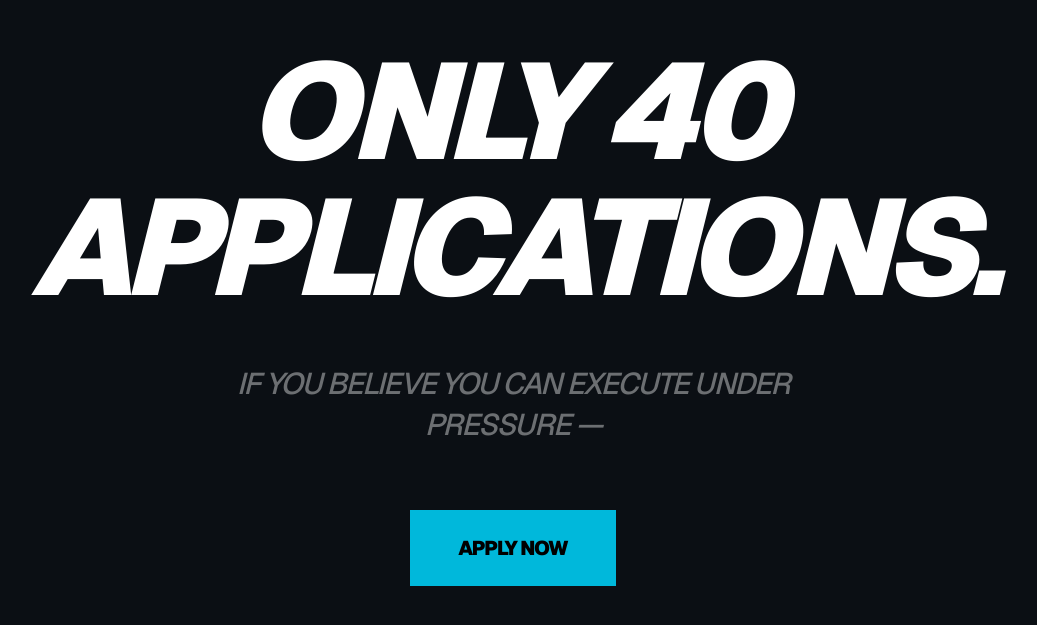
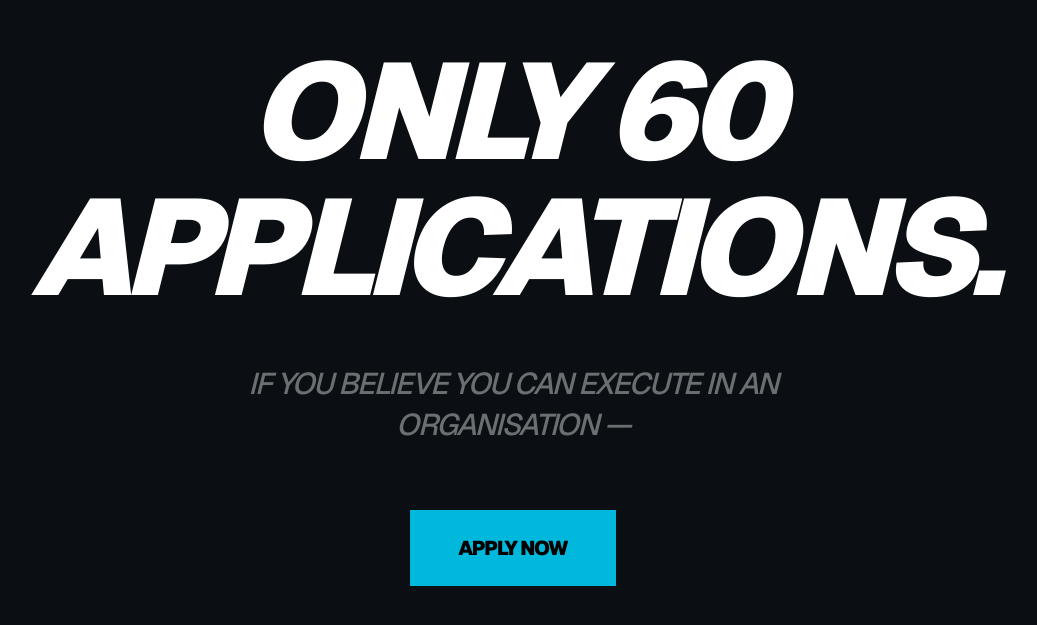
Before and after one commit to optern2025/OptCamp, a Next.js app: page / in a window 1280 px wide. Shown: the part 8156-8781 px from the top of the page, without its empty margins (127-1164 px from the left). Built offline with nearby package versions, Linux system fonts and the light colour scheme; no server answers.

Commit message:
Update application count and text in final CTA section

```diff
--- a/app/page.tsx
+++ b/app/page.tsx
@@ -594,10 +594,10 @@ function HomePage() {
           <section className="py-24 md:py-60 relative z-10 text-center">
             <div className="container mx-auto px-4 sm:px-6">
               <h2 className="text-4xl xs:text-5xl sm:text-7xl md:text-[7rem] lg:text-[8.5rem] font-black mb-8 md:mb-12 uppercase italic tracking-[-0.03em] md:tracking-[-0.05em] leading-[1.1] sm:leading-none break-words">
-                ONLY 40 <br className="hidden sm:block" /> APPLICATIONS.
+                ONLY 60 <br className="hidden sm:block" /> APPLICATIONS.
               </h2>
               <p className="text-base xs:text-xl sm:text-2xl md:text-3xl text-white/40 mb-10 md:mb-16 max-w-2xl mx-auto font-medium uppercase tracking-tighter italic px-4 leading-snug">
-                If you believe you can execute under pressure —
+                If you believe you can execute in an Organisation —
               </p>
               <GlowButton
                 onClick={handleApplyClick}
```
